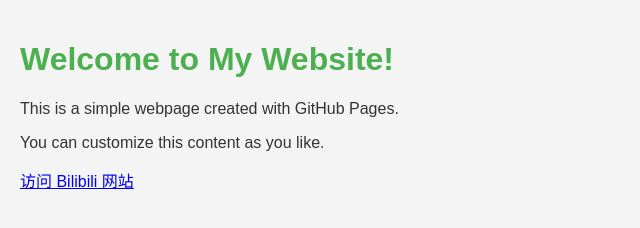
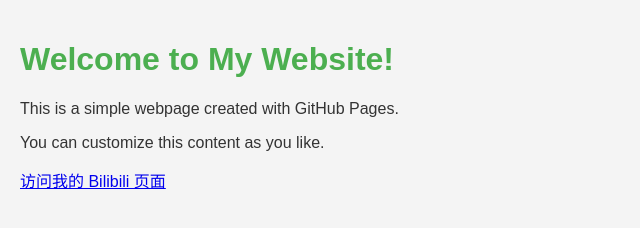
Before and after one commit to Aquarius6012/Aquarius6012.github.io, a plain HTML site: page index.html in a window 1280 px wide. Shown: the full height of the page, 0-640 px from the left. Drawn offline with Linux system fonts and the light colour scheme.

Commit message:
Update index.html

```diff
--- a/index.html
+++ b/index.html
@@ -21,6 +21,6 @@
     <h1>Welcome to My Website!</h1>
     <p>This is a simple webpage created with GitHub Pages.</p>
     <p>You can customize this content as you like.</p>
-    <a href="https://space.bilibili.com/44942782?spm_id_from=333.1007.0.0" target="_blank">访问 Bilibili 网站</a>
+    <a href="https://space.bilibili.com/44942782?spm_id_from=333.1007.0.0" target="_blank">访问我的 Bilibili 页面</a>
 </body>
 </html>
```
